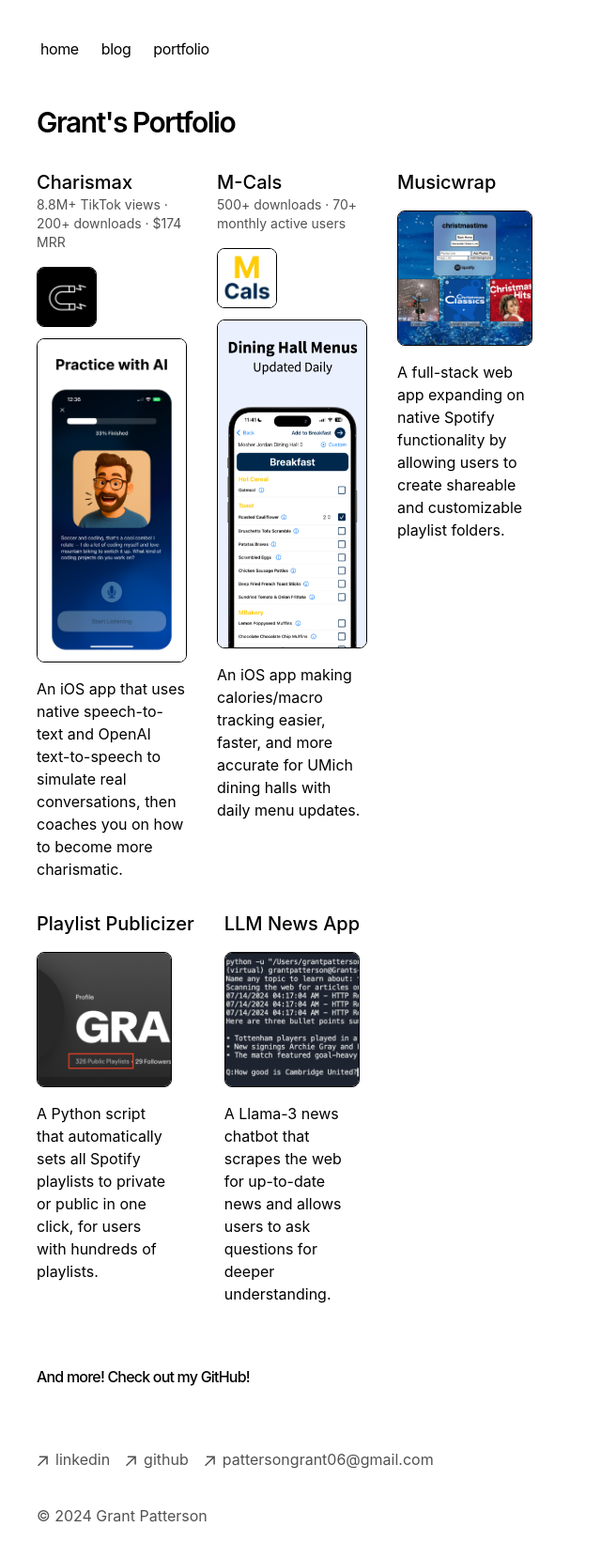
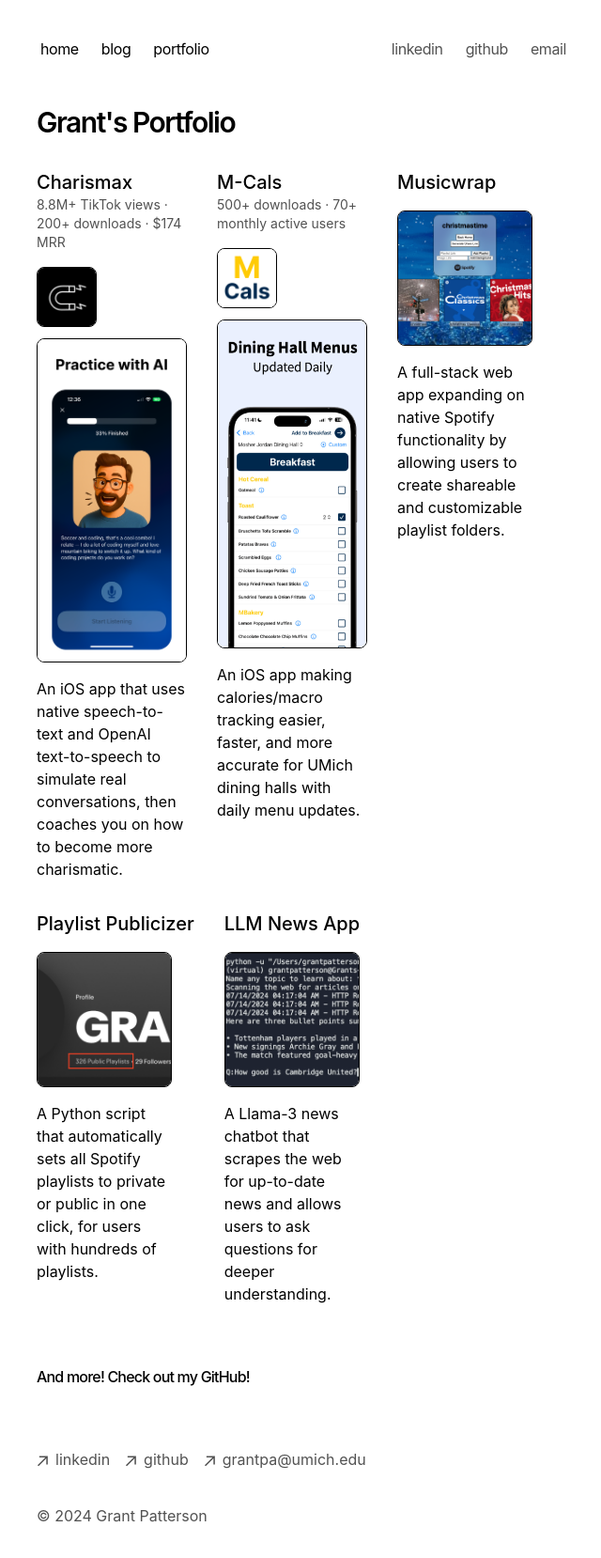
Before and after one commit to pattersongrant/personal-site, a Next.js app in the folder my-sitev2/: page /portfolio in a window 1280 px wide. Shown: the top 1658 px of the page at 94% size, without its empty margins (313-953 px from the left). Built offline with nearby package versions, Linux system fonts and the light colour scheme.

Commit message:
blogpost, social links

```diff
--- /dev/null
+++ b/my-sitev2/app/blog/posts/aicoding.mdx
@@ -0,0 +1,19 @@
+---
+title: 'AI and Software Development'
+publishedAt: '2026-06-24'
+summary: 'Learning is already standard'
+---
+
+Kiro, Claude, Cursor, Codex, etc. etc. etc.
+
+I've had so many people at Amazon ask me about how I think AI will impact the software development industry, and if people will be able to adapt.
+
+The truth is that software development has always been a fast-moving industry. People have always had to stay up to date with current technology and methodologies.
+
+Therefore, I feel no worry towards my own ability to adapt. The only case for AI being different is that it's moving at a very quick pace, debatably more than other technologies have changed the field in the past.
+
+But in the early days of my career, I'm already expected to be learning new things daily. At any stage in history, people fresh to this industry have infinite things to learn at the same fast rate.
+
+So in a sense, I've got my own advantage in the fact that I'd be learning fast either way, so it makes no difference for me. No matter how AI changes in the next year, none of us interns are too set in our ways, and we're always willing to change.
+
+Learning is already the standard in the industry - so keep an open mind to it just as an entry-level engineer would.
--- a/my-sitev2/app/components/footer.tsx
+++ b/my-sitev2/app/components/footer.tsx
@@ -1,3 +1,5 @@
+import { socialLinks } from './social-links'
+
 function ArrowIcon() {
   return (
     <svg
@@ -19,40 +21,21 @@
   return (
     <footer className="mb-16">
       <ul className="font-sm mt-8 flex flex-col space-x-0 space-y-2 text-neutral-600 md:flex-row md:space-x-4 md:space-y-0 dark:text-neutral-300">
-      <li>
+        {socialLinks.map(({ href, label }) => (
+          <li key={href}>
             <a
               className="flex items-center transition-all hover:text-neutral-800 dark:hover:text-neutral-100"
-            rel="noopener noreferrer"
-            target="_blank"
-            href="https://linkedin.com/in/pattersongrant"
+              {...(href.startsWith('http') && {
+                rel: 'noopener noreferrer',
+                target: '_blank',
+              })}
+              href={href}
             >
               <ArrowIcon />
-            <p className="ml-2 h-7">linkedin</p>
+              <p className="ml-2 h-7">{label}</p>
             </a>
           </li>
-        <li>
-          <a
-            className="flex items-center transition-all hover:text-neutral-800 dark:hover:text-neutral-100"
-            rel="noopener noreferrer"
-            target="_blank"
-            href="https://github.com/pattersongrant"
-          >
-            <ArrowIcon />
-            <p className="ml-2 h-7">github</p>
-          </a>
-        </li>
-
-        <li>
-          <a
-            className="flex items-center transition-all hover:text-neutral-800 dark:hover:text-neutral-100"
-            rel="noopener noreferrer"
-            target="_blank"
-            href="mailto:pattersongrant06@gmail.com"
-          >
-            <ArrowIcon />
-            <p className="ml-2 h-7">pattersongrant06@gmail.com</p>
-          </a>
-        </li>
+        ))}
       </ul>
       <p className="mt-8 text-neutral-600 dark:text-neutral-300">
         © {new Date().getFullYear()} Grant Patterson
--- a/my-sitev2/app/components/nav.tsx
+++ b/my-sitev2/app/components/nav.tsx
@@ -1,4 +1,5 @@
 import Link from 'next/link'
+import { socialLinks } from './social-links'
 
 const navItems = {
   '/': {
@@ -12,26 +13,41 @@
   },
 }
 
+const navLinkClassName =
+  'transition-all hover:text-neutral-800 dark:hover:text-neutral-200 py-1 px-2 m-1'
+
+const socialLinkClassName =
+  'transition-all text-neutral-600 dark:text-neutral-400 hover:text-neutral-800 dark:hover:text-neutral-200 py-1 px-2 m-1'
+
 export function Navbar() {
   return (
     <aside className="-ml-[8px] mb-10 tracking-tight">
       <div className="lg:sticky lg:top-20">
         <nav
-          className="flex flex-row items-start relative px-0 pb-0 fade md:overflow-auto scroll-pr-6 md:relative"
+          className="flex flex-col gap-2 sm:flex-row sm:items-center sm:justify-between w-full relative px-0 pb-0 fade md:relative"
           id="nav"
         >
-          <div className="flex flex-row space-x-0 pr-10">
-            {Object.entries(navItems).map(([path, { name }]) => {
-              return (
-                <Link
-                  key={path}
-                  href={path}
-                  className="transition-all hover:text-neutral-800 dark:hover:text-neutral-200 flex align-middle relative py-1 px-2 m-1"
-                >
-                  {name}
-                </Link>
-              )
-            })}
+          <div className="flex flex-row flex-wrap items-center">
+            {Object.entries(navItems).map(([path, { name }]) => (
+              <Link key={path} href={path} className={navLinkClassName}>
+                {name}
+              </Link>
+            ))}
+          </div>
+          <div className="flex flex-row flex-wrap items-center sm:justify-end">
+            {socialLinks.map(({ href, label, navLabel }) => (
+              <a
+                key={href}
+                href={href}
+                className={socialLinkClassName}
+                {...(href.startsWith('http') && {
+                  rel: 'noopener noreferrer',
+                  target: '_blank',
+                })}
+              >
+                {navLabel ?? label}
+              </a>
+            ))}
           </div>
         </nav>
       </div>
--- /dev/null
+++ b/my-sitev2/app/components/social-links.ts
@@ -0,0 +1,15 @@
+export const socialLinks = [
+  {
+    href: 'https://linkedin.com/in/pattersongrant',
+    label: 'linkedin',
+  },
+  {
+    href: 'https://github.com/pattersongrant',
+    label: 'github',
+  },
+  {
+    href: 'mailto:grantpa@umich.edu',
+    label: 'grantpa@umich.edu',
+    navLabel: 'email',
+  },
+] as const
```
Lines whose indentation alone changed are shown as unchanged.
